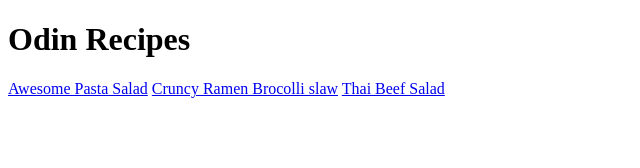
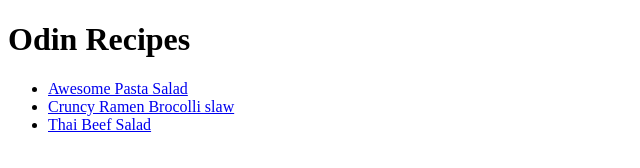
Before and after one commit to HIRWA13/odin-recipes, a plain HTML site: page index.html in a window 1280 px wide. Shown: the whole page, without its empty margins (0-640 px from the left). Drawn offline with Linux system fonts and the light colour scheme.

Commit message:
added the links in an unordered list to prevent them to be on the same line

```diff
--- a/index.html
+++ b/index.html
@@ -7,8 +7,12 @@
   </head>
   <body>
     <h1>Odin Recipes</h1>
-    <a href="./recipes/passta_salad.html">Awesome Pasta Salad</a>
-    <a href="./recipes/ramen_brocoli.html">Cruncy Ramen Brocolli slaw</a>
-    <a href="./recipes/beef_salad.html">Thai Beef Salad</a>
+    <ul>
+      <li><a href="./recipes/passta_salad.html">Awesome Pasta Salad</a></li>
+      <li>
+        <a href="./recipes/ramen_brocoli.html">Cruncy Ramen Brocolli slaw</a>
+      </li>
+      <li><a href="./recipes/beef_salad.html">Thai Beef Salad</a></li>
+    </ul>
   </body>
 </html>
```
Also changed, not shown: 1 other file.
